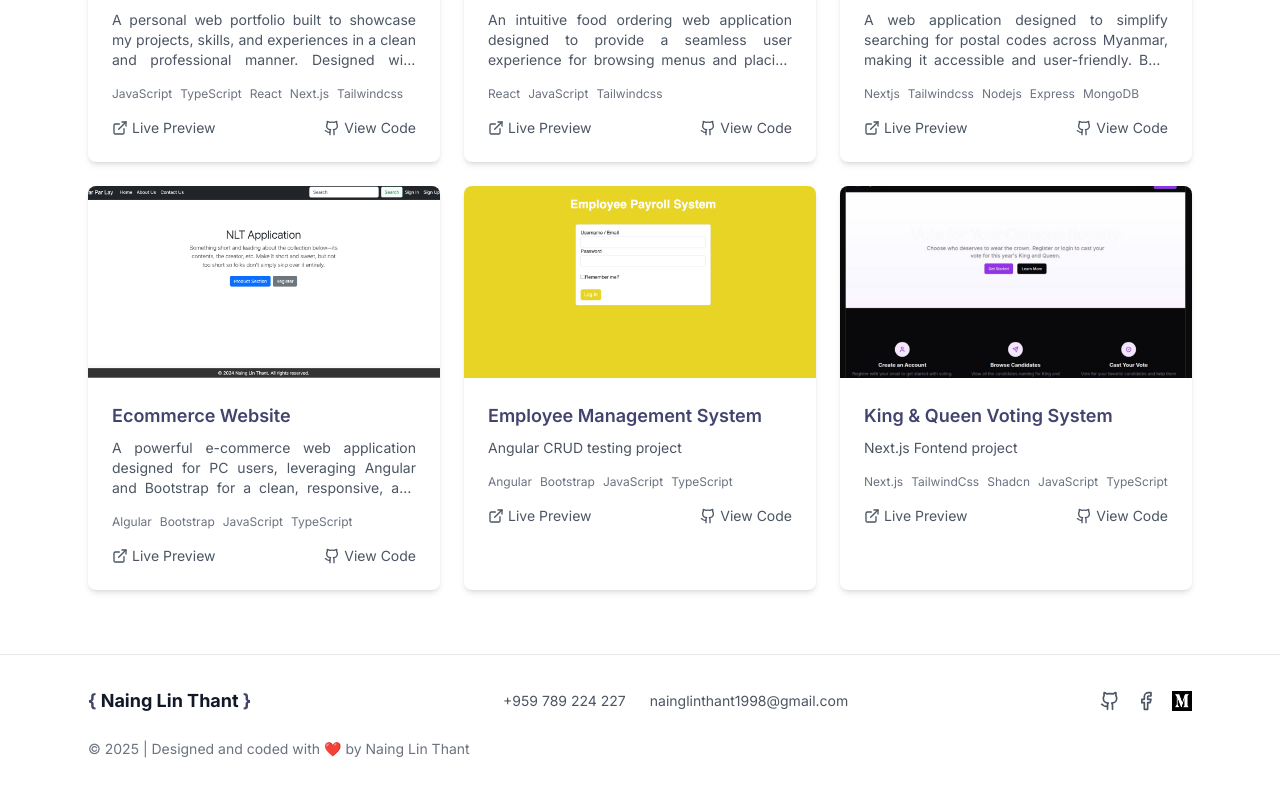
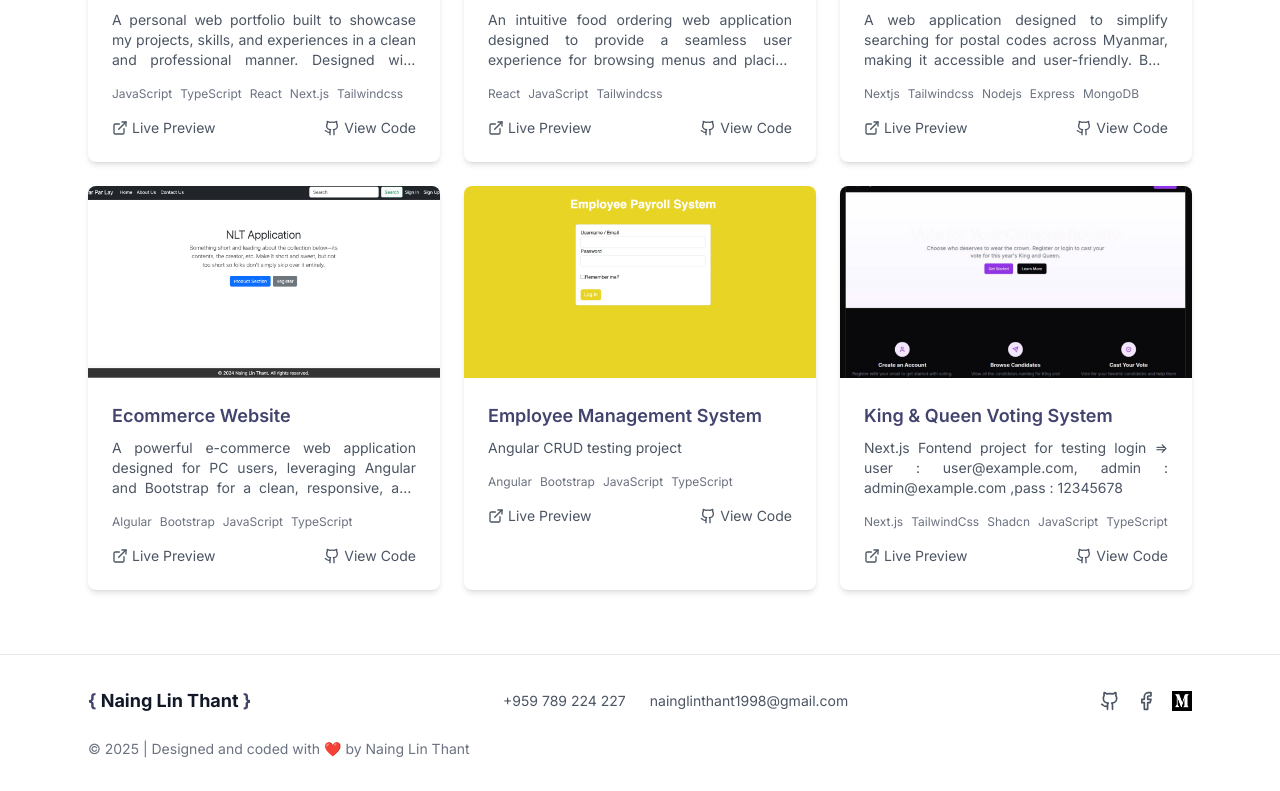
Before and after one commit to nainglinthant111/NaingLinThant, a Next.js app: page / in a window 1280 px wide. Shown: the part 1771-2562 px from the top of the page. Built offline with nearby package versions, Linux system fonts and the light colour scheme.

Commit message:
add description in voting

```diff
--- a/components/projects.tsx
+++ b/components/projects.tsx
@@ -69,7 +69,8 @@ export default function Projects() {
         {
             id: 6,
             title: "King & Queen Voting System",
-            description: "Next.js Fontend project",
+            description:
+                "Next.js Fontend project for testing login => user : user@example.com, admin : admin@example.com ,pass : 12345678 ",
             image: voting,
             tech: [
                 "Next.js",
```
